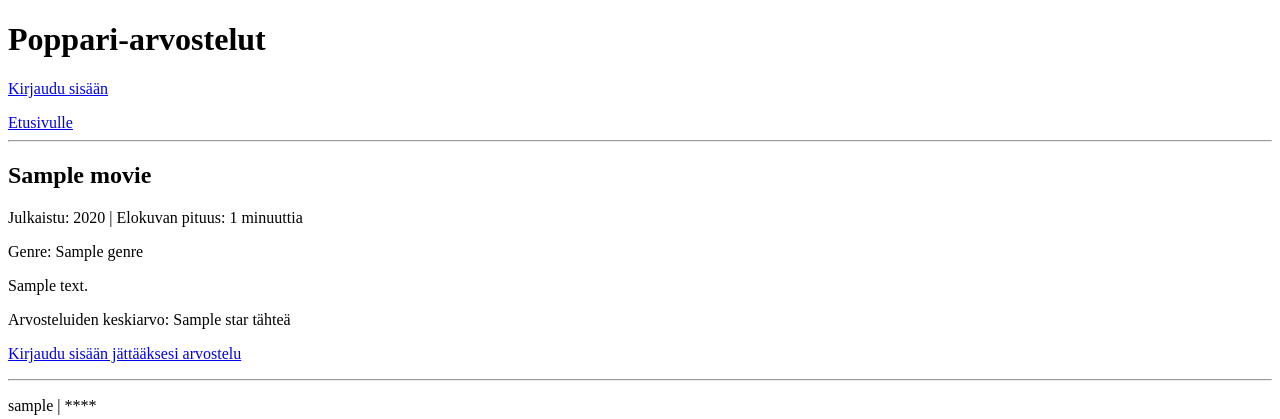
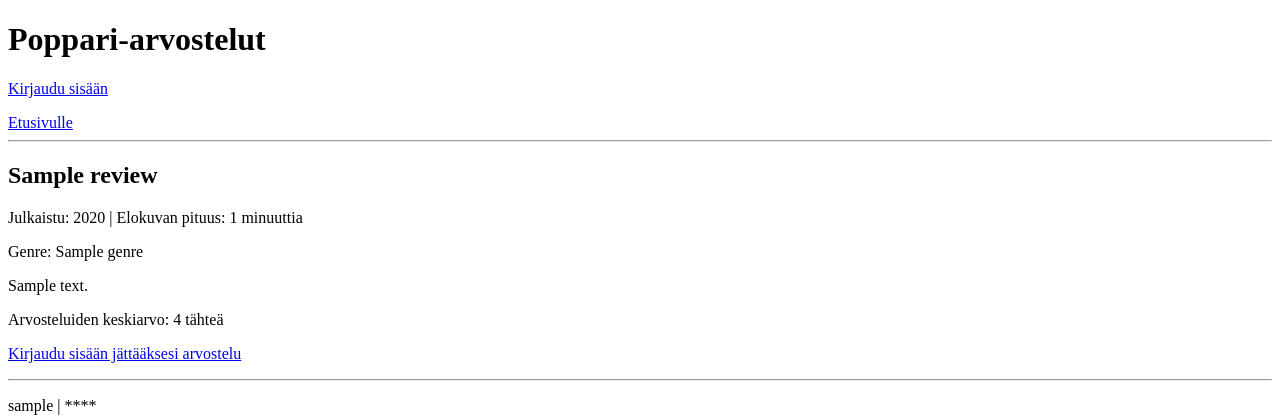
Before and after one commit to T-Marenk/Elokuva-arvostelusovellus, a Python web app: template templates/movie.html in a window 1280 px wide. Shown: the top 419 px of the page. Run offline with Jinja, Linux system fonts and the light colour scheme; the template is opened without the code that fills it: most values are stand-ins (such as "Sample title", 1, 10 or a date in 2020).

Commit message:
Get movie improvment

```diff
--- a/components/routes.py
+++ b/components/routes.py
@@ -14,10 +14,8 @@
 @app.route("/movie/<int:id>")
 def movie(id):
     movie = m_repository.movie(id)
-    reviews = m_repository.reviews(id)
-    all_stars = m_repository.stars(id)
     admin = u_repository.is_admin()
-    return render_template("movie.html", id=id, movie=movie, reviews=reviews, all_stars=all_stars, admin=admin)
+    return render_template("movie.html", id=id, movie=movie, admin=admin
 
 @app.route("/search_result", methods=["GET"])
 def search_result():
--- a/templates/movie.html
+++ b/templates/movie.html
@@ -2,24 +2,24 @@
 {% block title %}{{movie.name}}{% endblock %}
 {% block content %}
 <h2>
-	{{ movie.name }}
+	{{ movie[0].name }}
 </h2>
 <p>
-	Julkaistu: {{ movie.year }} | Elokuvan pituus: {{ movie.length }} minuuttia
+	Julkaistu: {{ movie[0].year }} | Elokuvan pituus: {{ movie[0].length }} minuuttia
 </p>
 <p>
-	Genre: {{ movie.genre }}
+	Genre: {{ movie[0].genre }}
 </p>
 <p>
-{% if movie.description %}
-	{{ movie.description }}
+{% if movie[0].description %}
+	{{ movie[0].description }}
 {% else %}
 	Elokuvalla ei ole kuvausta
 {% endif %}
 </p>
-{% if all_stars[0] != None %}
+{% if movie[0].all_stars != None %}
 <p>
-	Arvosteluiden keskiarvo: {{ all_stars[0] }} tähteä
+	Arvosteluiden keskiarvo: {{ movie[0].all_stars }} tähteä
 </p>
 {% else %}
 <p>
@@ -29,7 +29,7 @@
 {% if session.username %}
 <p>
 	Haluatko kertoa oman mielipiteesti elokuvasta?
-<a href="/new_review/{{ movie.id }}">Jätä arvostelu</a>
+<a href="/new_review/{{ movie[0].id }}">Jätä arvostelu</a>
 </p>
 {% else %}
 <p>
@@ -37,7 +37,8 @@
 </p>
 {% endif %}
 <hr>
-{% for review in reviews %}
+{% for review in movie %}
+{% if review.review %}
 <p>
 	{{ review.username }} | {{ "*"*review.stars }}
 </p>
@@ -46,8 +47,9 @@
 </p>
 {{ review.left_at.strftime("%Y-%m-%d %H:%M:%S") }}
 {% if admin %}
-<a href="/delete_review/{{ review.id }}">Poista</a>
+<a href="/delete_review/{{ review.rid }}">Poista</a>
 {% endif %}
 <hr>
+{% endif %}
 {% endfor %}
 {% endblock %}
```
Also changed, not shown: repositories/movies.py (+4 -14 lines).
